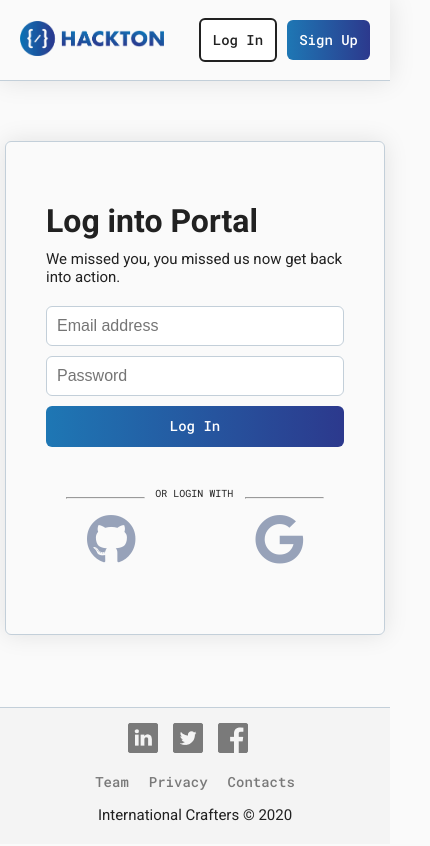
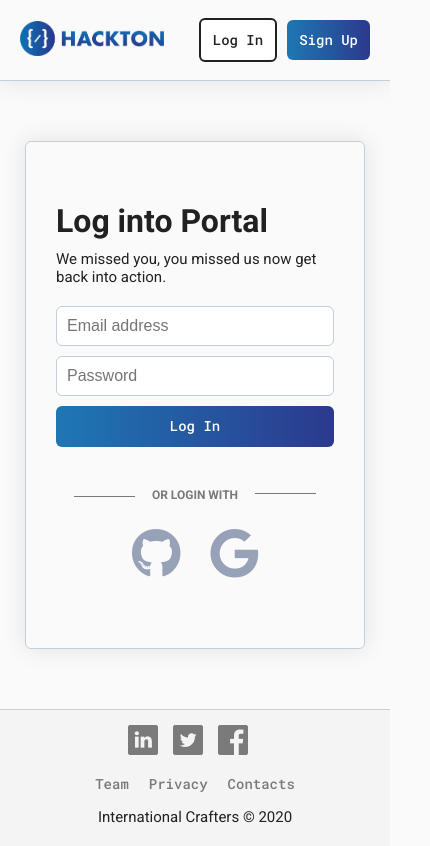
Before and after one commit to LABS-EU3/hackton-frontend, a React (Create React App) app: page /login in a window 390 px wide. Shown: the whole page, 430 px wide, since content can reach past the window. Built offline with nearby package versions, Linux system fonts and the light colour scheme.

Commit message:
Add responsiveness to form, refactor dividers & social icons

```diff
--- a/src/components/atoms/BodyContainer.js
+++ b/src/components/atoms/BodyContainer.js
@@ -10,20 +10,14 @@ const BodyContainer = styled.div`
   padding: 60px 45px;
 
   @media ${media.tablet} {
-    display: flex;
-    align-items: center;
-    justify-content: space-between;
     flex-direction: column;
-
+    padding: 60px 0;
     img {
       display: none;
     }
   }
 
   @media ${media.mobile} {
-    display: flex;
-    align-items: center;
-    justify-content: space-between;
     flex-direction: column;
     img {
       display: none;
--- a/src/components/atoms/Container.js
+++ b/src/components/atoms/Container.js
@@ -1,5 +1,5 @@
 import styled from 'styled-components';
-import { Solid } from '../index';
+import { media, Solid } from '../index';
 
 const Container = styled.div`
   max-width: 380px;
@@ -7,6 +7,16 @@ const Container = styled.div`
   border: 1px solid ${Solid.BORDER_GREY};
   box-shadow: 0px 0px 25px rgba(0, 0, 0, 0.1);
   border-radius: 6px;
+
+  @media ${media.tablet} {
+    width: 340px;
+    padding: 60px 30px;
+  }
+
+  @media ${media.mobile} {
+    max-width: 300px;
+    padding: 40px 20px;
+  }
 `;
 
 export default Container;
--- a/src/components/atoms/SocialIcon.js
+++ b/src/components/atoms/SocialIcon.js
@@ -9,13 +9,13 @@ const IMG = styled.img`
 
 export const Social = styled.div`
   display: flex;
-  justify-content: space-between;
+  justify-content: space-evenly;
   align-items: center;
   margin-top: 0.5rem;
   a {
     color: ${Solid.SlateGrey};
     padding: 0;
-    margin: 0 0.8em;
+    margin: 20px 15px 0 15px;
     font-size: ${h1FontSize};
     display: inline-block;
     cursor: pointer;
@@ -26,7 +26,6 @@ export const Social = styled.div`
     }
     &:hover i {
       color: ${Solid.BLUE};
-      transform: scale(1.1);
     }
   }
 `;
--- a/src/components/atoms/Span.js
+++ b/src/components/atoms/Span.js
@@ -1,10 +1,41 @@
-import styled from 'styled-components';
-import { type, Solid } from '../index';
+import styled from "styled-components";
+import { type, Solid, media } from "../index";
 
-const Span = styled.span`
+export const Span = styled.span`
   font-family: ${type.ROBOTO};
-  font-size: 14px;
+  font-size: 12px;
+  font-weight: bold;
   color: ${Solid.DARK_GREY};
 `;
 
-export default Span;
+export const StrikedSpan = styled(Span)`
+  &::before {
+    content: "";
+    display: block;
+    width: 100%;
+    border-bottom: 1px solid ${Solid.DARK_GREY};
+    position: relative;
+    top: 9px;
+    left: -120%;
+
+    @media ${media.tablet} {
+      width: 70%;
+      left: -90%;
+    }
+  }
+
+  &::after {
+    content: "";
+    display: block;
+    width: 100%;
+    border-bottom: 1px solid ${Solid.DARK_GREY};
+    position: relative;
+    top: -9px;
+    left: 120%;
+
+    @media ${media.tablet} {
+      width: 70%;
+      right: 90%;
+    }
+  }
+`;
--- a/src/components/molecules/CardFooter.js
+++ b/src/components/molecules/CardFooter.js
@@ -2,7 +2,7 @@ import React from 'react';
 import styled from 'styled-components';
 
 import { DateIcon } from '../atoms/Icon';
-import Span from '../atoms/Span';
+import { Span } from '../atoms/Span';
 
 const StyledCardFooter = styled.div`
   display: flex;
--- a/src/components/molecules/SocialMedia.js
+++ b/src/components/molecules/SocialMedia.js
@@ -1,18 +1,11 @@
 import React from "react";
 import { SocialMediaContainer } from "../atoms/SocialIcon";
 import MediaIcons from "./MediaIcons";
+import { StrikedSpan } from "../atoms/Span";
 
 const SocialMedia = () => (
   <SocialMediaContainer>
-    <div className="dividerContainer">
-      <div className="divider">
-        <hr />
-      </div>
-      <p>OR LOGIN WITH</p>
-      <div className="divider">
-        <hr />
-      </div>
-    </div>
+    <StrikedSpan>OR LOGIN WITH</StrikedSpan>
     <MediaIcons />
   </SocialMediaContainer>
 );
```
